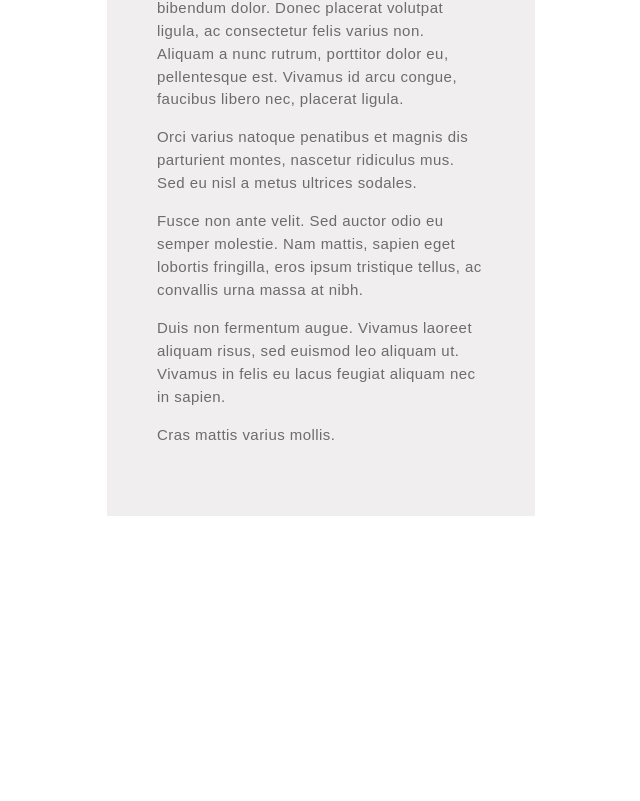
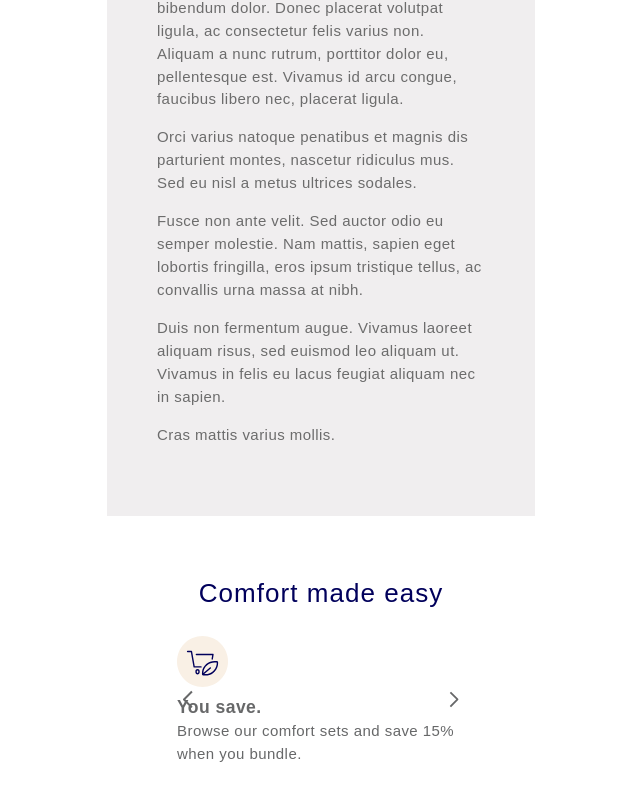
Before and after one commit to Mariia-Ostapets/byteex-app, a React (Vite) app: page / in a window 1280 px wide. Shown: the part 3427-4228 px from the top of the page, without its empty margins (319-959 px from the left). Before the commit the page ends 3943 px from the top, so only its background shows below. Built offline with nearby package versions, Linux system fonts and the light colour scheme; a web font is replaced by a local one.

Commit message:
Add part of HowOrder section

```diff
--- a/src/components/App/App.jsx
+++ b/src/components/App/App.jsx
@@ -4,6 +4,7 @@ import Container from "../Container/Container";
 import Banner from "../Banner/Banner";
 import Benefits from "../Benefits/Benefits";
 import About from "../About/About";
+import HowOrder from "../HowOrder/HowOrder";
 
 export default function App() {
   return (
@@ -14,6 +15,7 @@ export default function App() {
         <Hero />
         <Benefits />
         <About />
+        <HowOrder />
       </main>
     </Container>
   );
--- /dev/null
+++ b/src/components/HowOrder/HowOrder.jsx
@@ -0,0 +1,88 @@
+import css from "./HowOrder.module.css";
+import { useRef, useId } from "react";
+import { Swiper, SwiperSlide } from "swiper/react";
+import { Navigation } from "swiper/modules";
+import "swiper/css";
+import "swiper/css/navigation";
+import "swiper/css/thumbs";
+import Layout from "../Layout/Layout";
+
+export default function HowOrder() {
+  const swiperRef = useRef(null);
+
+  const steps = [
+    {
+      id: useId(),
+      title: "You save.",
+      text: "Browse our comfort sets and save 15% when you bundle.",
+      icon: "icon-no-extras",
+    },
+    {
+      id: useId(),
+      title: "We ship.",
+      text: "We ship your items within 1-2 days of receiving your order.",
+      icon: "icon-ship",
+    },
+    {
+      id: useId(),
+      title: "You enjoy!",
+      text: "Wear hernest around the house, out on the town, or in bed.",
+      icon: "icon-day-night",
+    },
+  ];
+
+  return (
+    <Layout>
+      <section className={css.howOrderSection}>
+        <h2 className={css.howOrderTitle}>Comfort made easy</h2>
+        <div className={css.howOrderContainer}>
+          <Swiper
+            modules={[Navigation]}
+            loop={true}
+            breakpoints={{
+              428: { spaceBetween: 30, slidesPerView: 1 },
+              1464: { spaceBetween: 55, slidesPerView: 3 },
+            }}
+            navigation={{
+              nextEl: ".swiperBtnNext",
+              prevEl: ".swiperBtnPrev",
+            }}
+            watchSlidesProgress={true}
+            onSwiper={(swiper) => (swiperRef.current = swiper)}
+            className="main-swiper"
+          >
+            <ul className={css.stepsList}>
+              {steps.map((step) => (
+                <li className={css.stepItem}>
+                  <SwiperSlide key={step.id}>
+                    <svg className={css.stepIcon} width={51} height={51}>
+                      <use href={`/sprite.svg#${step.icon}`}></use>
+                    </svg>
+                    <h3>{step.title}</h3>
+                    <p>{step.text}</p>
+                  </SwiperSlide>
+                </li>
+              ))}
+            </ul>
+          </Swiper>
+          <button
+            className={css.swiperBtnPrev}
+            onClick={() => swiperRef.current?.slidePrev()}
+          >
+            <svg className={css.swiperBtnIcon}>
+              <use href="/sprite.svg#icon-slider-arrow-left"></use>
+            </svg>
+          </button>
+          <button
+            className={css.swiperBtnNext}
+            onClick={() => swiperRef.current?.slideNext()}
+          >
+            <svg className={css.swiperBtnIcon}>
+              <use href="/sprite.svg#icon-slider-arrow-right"></use>
+            </svg>
+          </button>
+        </div>
+      </section>
+    </Layout>
+  );
+}
--- /dev/null
+++ b/src/components/HowOrder/HowOrder.module.css
@@ -0,0 +1,94 @@
+.howOrderSection {
+  padding-top: 57px;
+  padding-bottom: 59px;
+}
+
+@media screen and (min-width: 1464px) {
+  .howOrderSection {
+    padding-top: 75px;
+    padding-bottom: 75px;
+  }
+}
+
+.howOrderContainer {
+  position: relative;
+  max-width: 100%;
+  margin: auto;
+  display: flex;
+  align-items: center;
+  justify-content: center;
+}
+
+@media screen and (max-width: 1463px) {
+  .howOrderContainer {
+    max-width: 288px;
+  }
+}
+
+.howOrderTitle {
+  font-weight: 400;
+  font-size: 26px;
+  line-height: 1.54;
+  letter-spacing: 0.04em;
+  text-align: center;
+  color: var(--primary-color-blue);
+  margin-bottom: 23px;
+}
+
+@media screen and (min-width: 1464px) {
+  .howOrderTitle {
+    font-size: 32px;
+    line-height: 1.25;
+    margin-bottom: 46px;
+  }
+}
+
+.swiperBtnPrev,
+.swiperBtnNext {
+  position: absolute;
+  top: 50%;
+  transform: translateY(-50%);
+  z-index: 10;
+  background: none;
+  border: none;
+}
+
+.swiperBtnPrev {
+  left: 0px;
+}
+
+.swiperBtnNext {
+  right: 0px;
+}
+
+.swiperBtnIcon {
+  width: 10px;
+  height: 19px;
+}
+
+@media screen and (min-width: 1464px) {
+  .swiperBtnPrev,
+  .swiperBtnNext {
+    display: none;
+  }
+}
+
+.stepItem {
+  display: flex;
+  flex-direction: column;
+  justify-content: center;
+  align-items: center;
+  gap: 10px;
+  padding: 70px 32px;
+  border-radius: 8px;
+  border: 1px solid #ededed;
+  /* background-color: #f9f0e6; */
+}
+
+.stepItem:nth-child(odd) {
+  background-color: var(--secondary-color-gray5);
+}
+
+.stepItem:nth-child(even) {
+  background-color: #f9f0e6;
+}
--- a/src/components/Loungewear/Loungewear.jsx
+++ b/src/components/Loungewear/Loungewear.jsx
@@ -47,6 +47,7 @@ export default function Loungewear() {
     <div className={css.loungewearContainer}>
       <Swiper
         modules={[Navigation, Thumbs]}
+        loop={true}
         spaceBetween={10}
         slidesPerView={1}
         navigation={{
```
